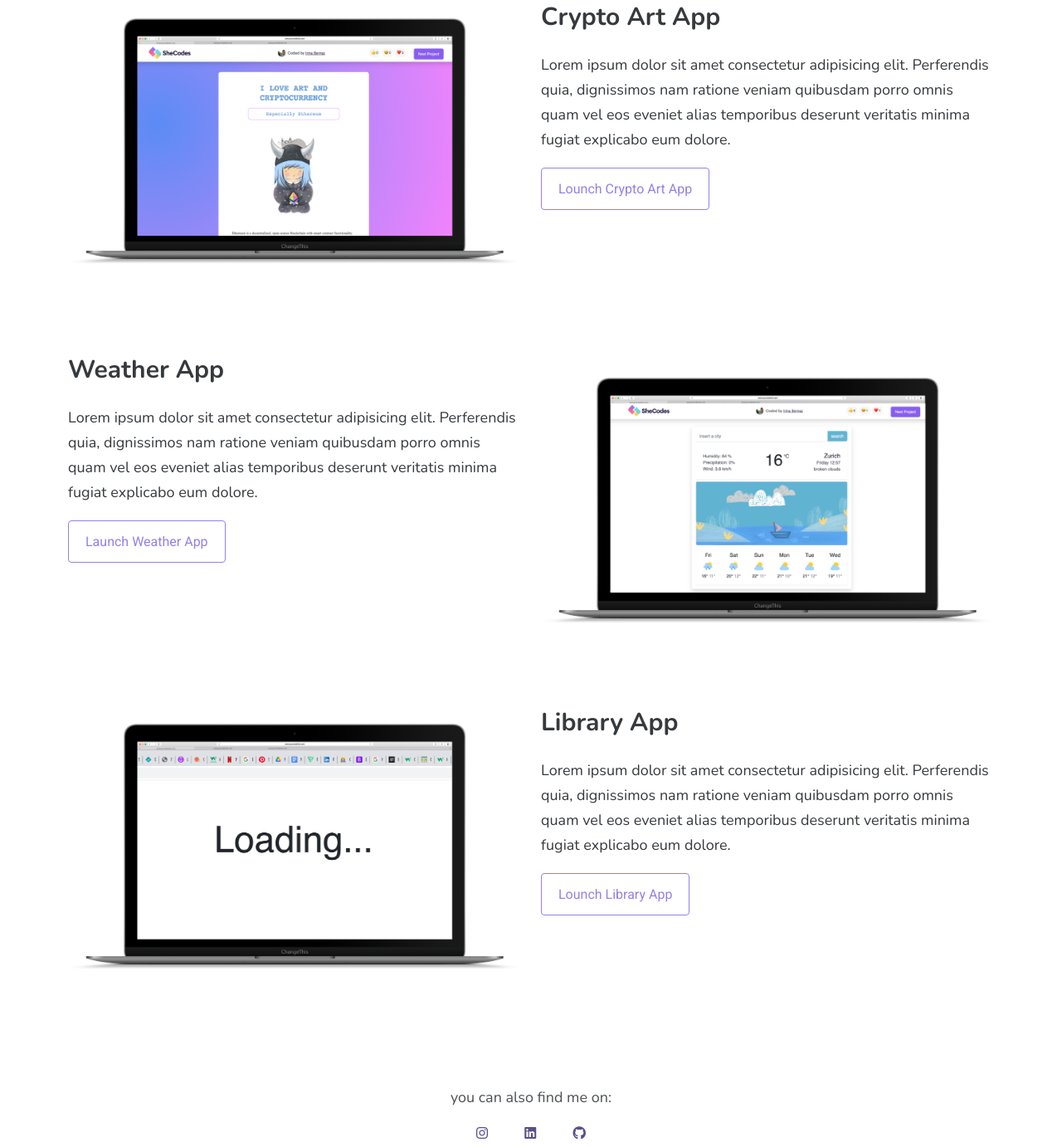
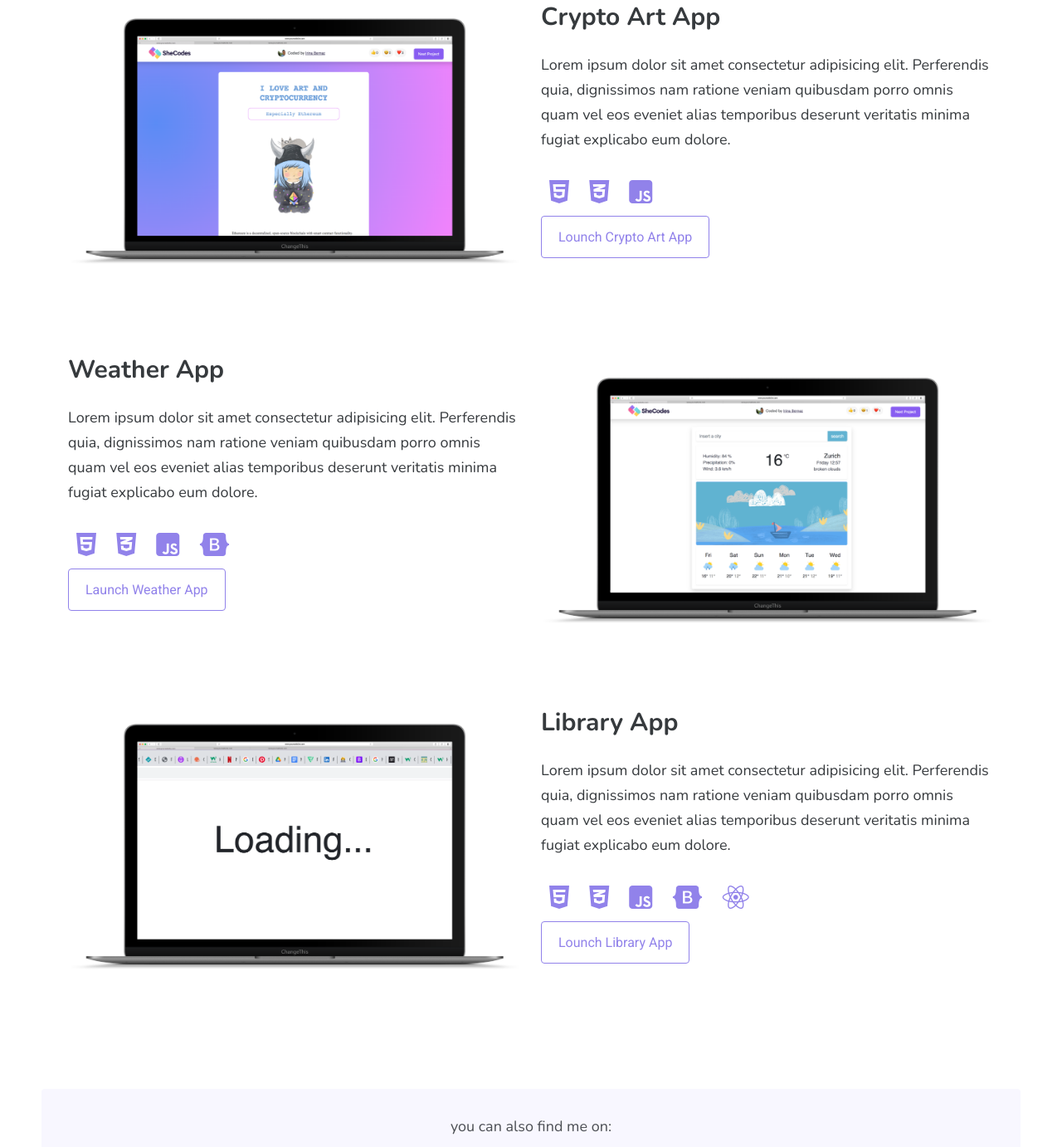
Before and after one commit to irinooky/my-website, a plain HTML site: page index.html in a window 1280 px wide. Shown: the part 738-2120 px from the top of the page at 83% size. Drawn offline with nearby package versions, Linux system fonts and the light colour scheme; a web font is replaced by a local one.

Commit message:
added tools.icons

```diff
--- a/index.html
+++ b/index.html
@@ -133,6 +133,11 @@
             eos eveniet alias temporibus deserunt veritatis minima fugiat
             explicabo eum dolore.
           </p>
+          <div class="tool-list mb-4">
+            <i class="fa-brands fa-html5 fa-2x" id="tool-icons"></i>
+            <i class="fa-brands fa-css3-alt fa-2x" id="tool-icons"></i>
+            <i class="fa-brands fa-square-js fa-2x" id="tool-icons"></i>
+          </div>
           <a
             href="https://www.shecodes.io/workshops/shecodes-basics-562033c3-7715-4c26-ac0a-caadddc3ae16/projects/981677"
             class="contact-link text-decoration-none"
@@ -152,6 +157,12 @@
             eos eveniet alias temporibus deserunt veritatis minima fugiat
             explicabo eum dolore.
           </p>
+          <div class="tool-list mb-4">
+            <i class="fa-brands fa-html5 fa-2x" id="tool-icons"></i>
+            <i class="fa-brands fa-css3-alt fa-2x" id="tool-icons"></i>
+            <i class="fa-brands fa-square-js fa-2x" id="tool-icons"></i>
+            <i class="fa-brands fa-bootstrap fa-2x" id="tool-icons"></i>
+          </div>
           <a
             href="https://www.shecodes.io/workshops/shecodes-plus-dc0f29d8-b36c-4753-9fd0-55f59aca2dc5/projects/1181682"
             class="contact-link text-decoration-none"
@@ -188,6 +199,13 @@
             eos eveniet alias temporibus deserunt veritatis minima fugiat
             explicabo eum dolore.
           </p>
+          <div class="tool-list mb-4">
+            <i class="fa-brands fa-html5 fa-2x" id="tool-icons"></i>
+            <i class="fa-brands fa-css3-alt fa-2x" id="tool-icons"></i>
+            <i class="fa-brands fa-square-js fa-2x" id="tool-icons"></i>
+            <i class="fa-brands fa-bootstrap fa-2x" id="tool-icons"></i>
+            <i class="fa-brands fa-react fa-2x" id="tool-icons"></i>
+          </div>
           <a
             href="#"
             class="contact-link text-decoration-none"
--- a/style.css
+++ b/style.css
@@ -14,7 +14,7 @@
 }
 body {
   margin-top: 100px;
-  margin-bottom: 50px;
+  margin-bottom: 60px;
 }
 .hero {
   padding: 120px 20px;
@@ -56,6 +56,12 @@ h3 {
   font-size: 18px;
 }
 
+.footer-container {
+  padding: 15px 0;
+  margin: 0 50px;
+  background-color: #f8f7ff;
+  border-radius: 4px;
+}
 p {
   background: var(--secondary-color);
   padding: 20px;
@@ -140,6 +146,10 @@ p {
   font-weight: 700;
   font-size: 72px;
 }
+#illustration-title,
+#contact-title {
+  margin: 200px 0;
+}
 
 #about-paragraph {
   padding-left: 30px;
@@ -183,10 +193,13 @@ p {
   margin: 0;
 }
 .follow-me {
-  padding-left: 10px;
+  padding-left: 9px;
   font-family: "Nunito", sans-serif;
 }
-
+#tool-icons {
+  padding: 0 10px;
+  color: #9182ea;
+}
 @media (max-width: 480px) {
   h1 {
     font-size: 40px;
@@ -219,7 +232,9 @@ p {
     font-size: 20px;
     margin: 10px 0;
   }
-  #about-me-title {
+  #about-me-title,
+  #illustration-title,
+  #contact-title {
     font-size: 40px;
     margin: 80px;
   }
```
Also changed, not shown: contact.html (+1 -1 lines), illustrations.html (+1 -0 lines).
